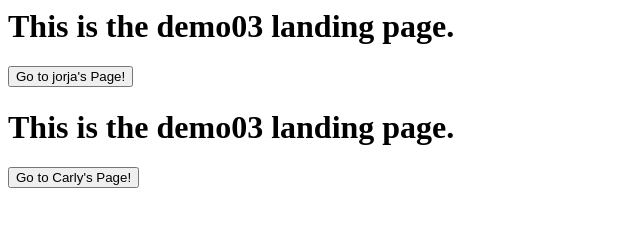
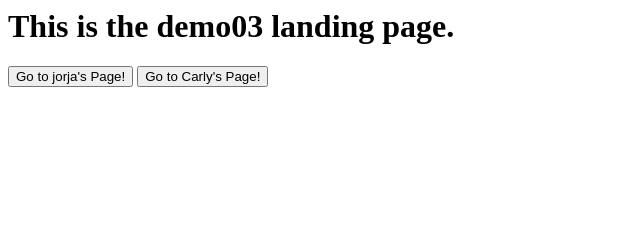
Before and after one commit to orrbcit/demo03_carly_202530, a plain HTML site: page index.html in a window 1280 px wide. Shown: the whole page, without its empty margins (0-640 px from the left). Drawn offline with Linux system fonts and the light colour scheme.

Commit message:
cleaned up file to include jorga's button

```diff
--- a/index.html
+++ b/index.html
@@ -1,11 +1,8 @@
 <html>
 
-    <body>
-        <h1>This is the demo03 landing page.</h1>
-        <button type="button" onclick="window.location.href='jorja.html'"> Go to jorja's Page!</button>
-    </body>
 <body>
     <h1>This is the demo03 landing page.</h1>
+    <button type="button" onclick="window.location.href='jorja.html'"> Go to jorja's Page!</button>
     <button type="button" onclick="window.location.href='carly.html'"> Go to Carly's Page!</button>
 </body>
 
```
